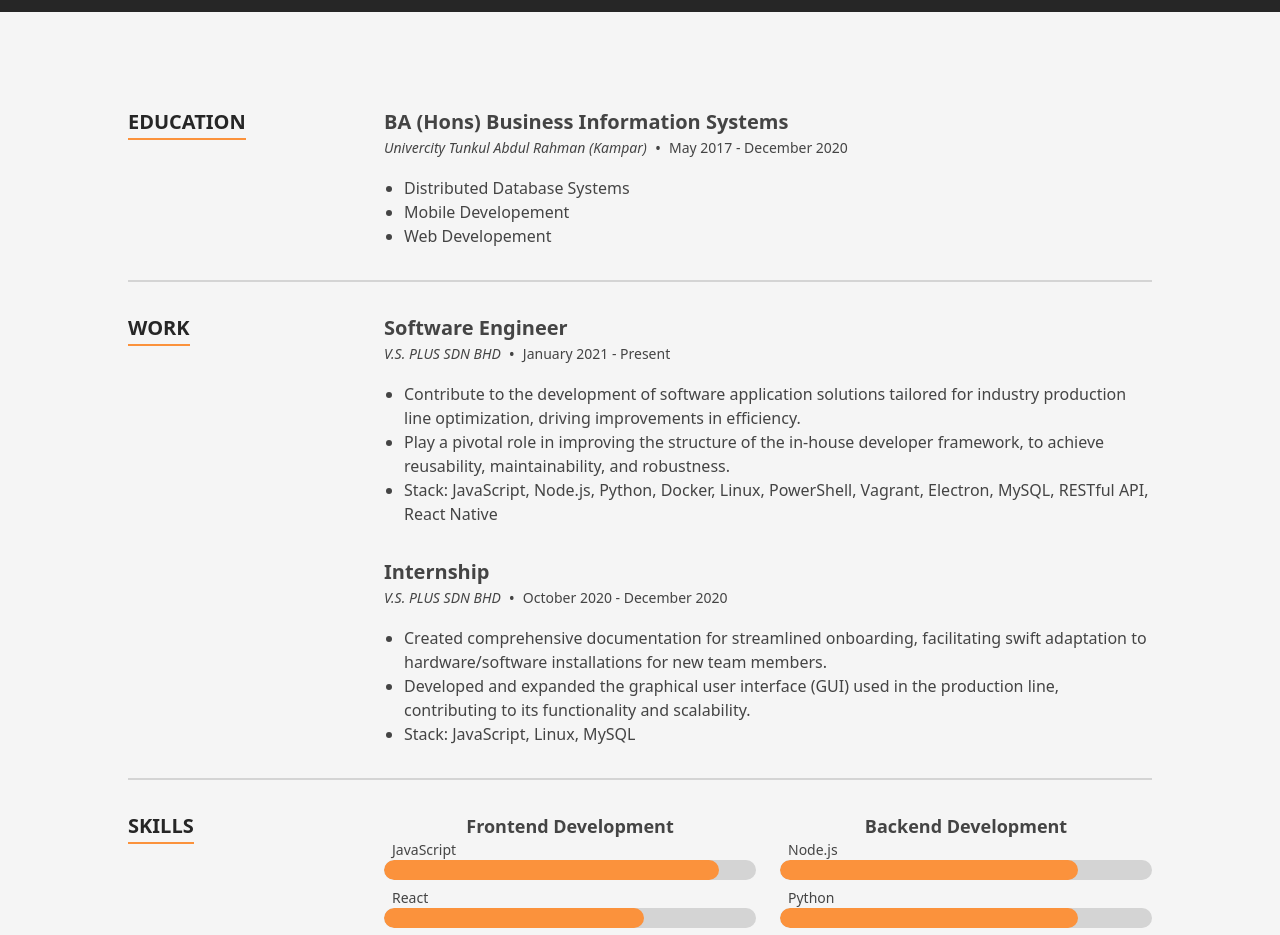
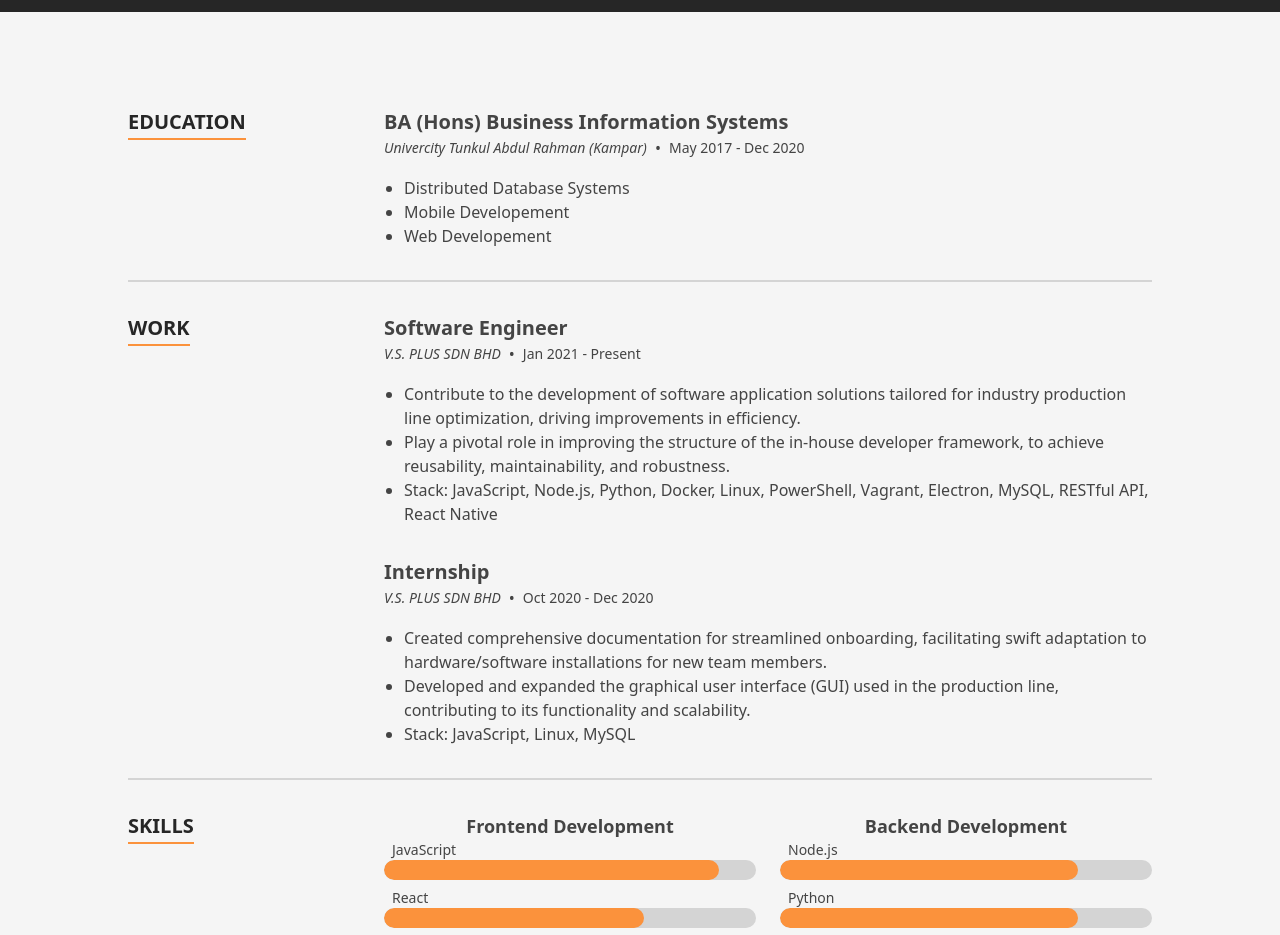
Before and after one commit to shchin45/shchin_portfolio, a Next.js app: page / in a window 1280 px wide. Shown: the part 1240-2175 px from the top of the page. Built offline with nearby package versions, Linux system fonts and the light colour scheme; no server answers.

Commit message:
Update data.tsx

```diff
--- a/src/data/data.tsx
+++ b/src/data/data.tsx
@@ -181,7 +181,7 @@ const listStyle = {
  */
 export const education: TimelineItem[] = [
   {
-    date: 'May 2017 - December 2020',
+    date: 'May 2017 - Dec 2020',
     location: 'Univercity Tunkul Abdul Rahman (Kampar)',
     title: 'BA (Hons) Business Information Systems',
     content: (
@@ -196,7 +196,7 @@ export const education: TimelineItem[] = [
 
 export const experience: TimelineItem[] = [
   {
-    date: 'January 2021 - Present',
+    date: 'Jan 2021 - Present',
     location: 'V.S. PLUS SDN BHD',
     title: 'Software Engineer',
     content: (
@@ -219,7 +219,7 @@ export const experience: TimelineItem[] = [
     ),
   },
   {
-    date: 'October 2020 - December 2020',
+    date: 'Oct 2020 - Dec 2020',
     location: 'V.S. PLUS SDN BHD',
     title: 'Internship',
     content: (
```
